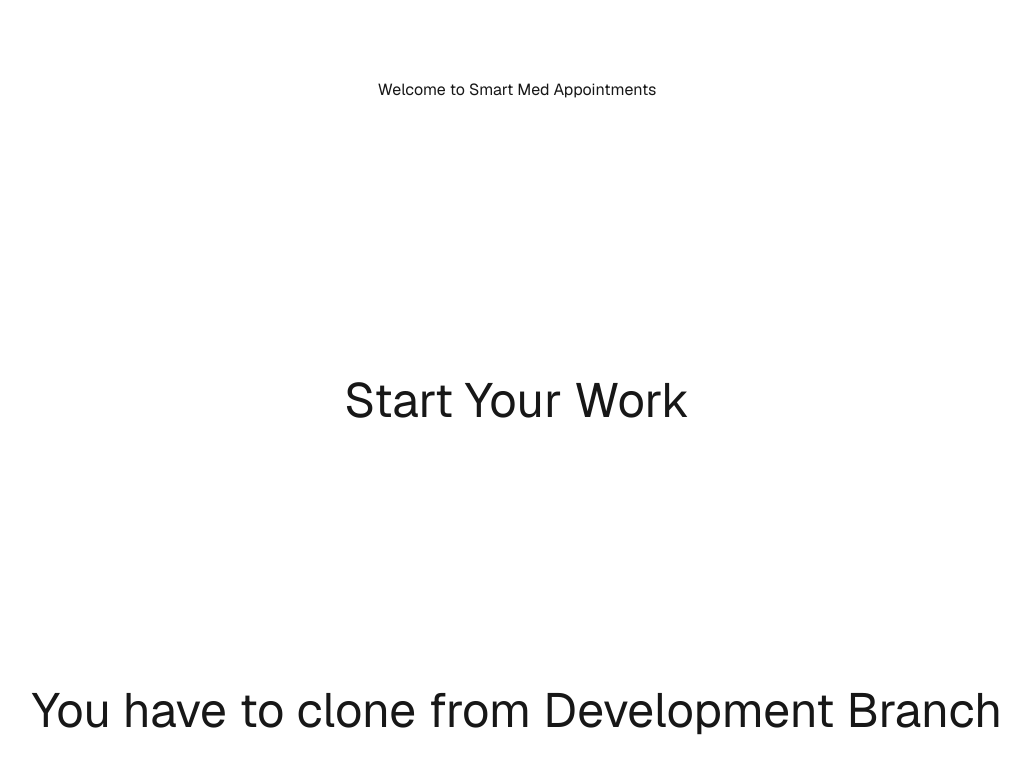
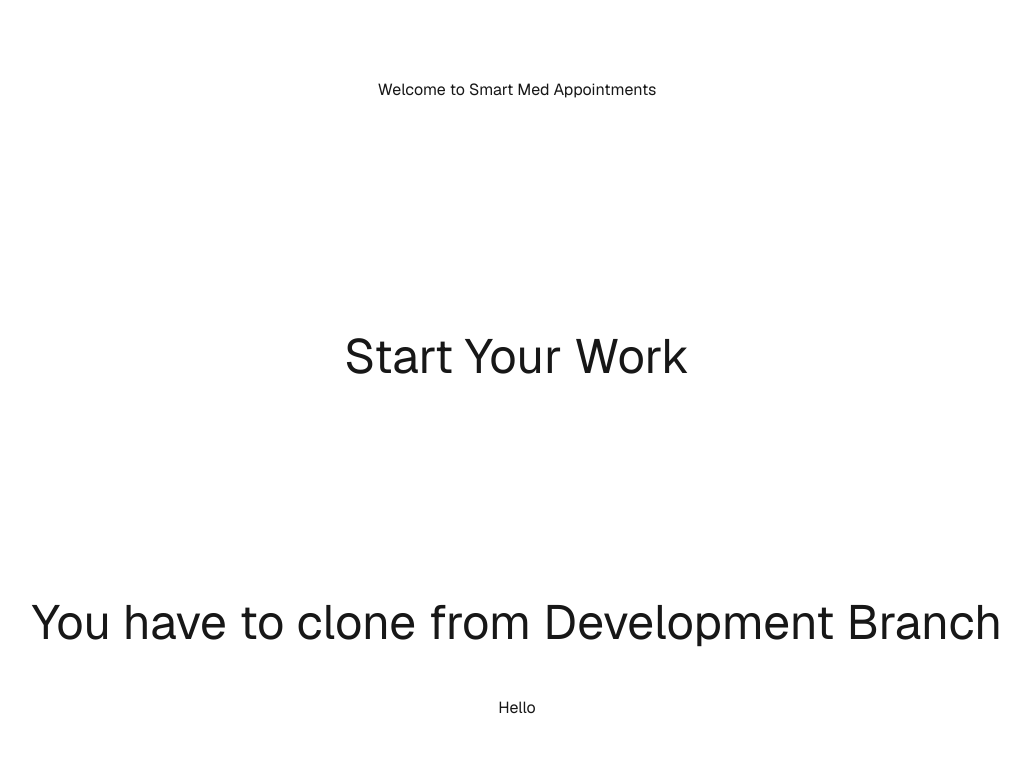
Before and after one commit to ahanaf607307/smart-med-appointments-healthcare-nextjs, a Next.js app: page / in a window 1280 px wide. Shown: the top 774 px of the page, without its empty margins (123-1153 px from the left). Built offline with nearby package versions, Linux system fonts and the light colour scheme.

Commit message:
new hello world added

```diff
--- a/src/app/page.js
+++ b/src/app/page.js
@@ -6,6 +6,7 @@ export default function Home() {
      <h1>Welcome to Smart Med Appointments</h1>
      <h1 className="text-5xl">Start Your Work</h1>
      <h1 className="text-5xl">You have to clone from Development Branch</h1>
+     <p>Hello</p>
     </div>
   );
 }
```
